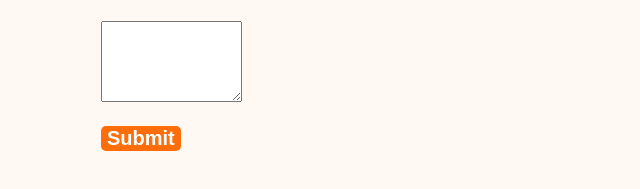
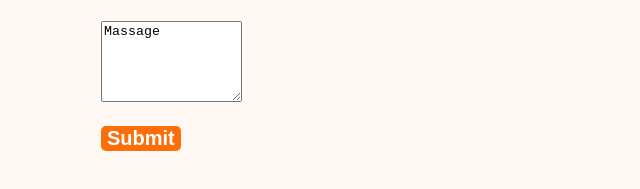
Before and after one commit to rajuahmmed111/portfolio-repo, a plain HTML site: page portfolio.html in a window 1280 px wide. Shown: the part 3260-3449 px from the top of the page, 589-1229 px from the left. Drawn offline with nearby package versions, Linux system fonts and the light colour scheme.

```diff
--- a/portfolio.html
+++ b/portfolio.html
@@ -181,7 +181,7 @@
             <form class="contact" action="">
                 <input type="text" placeholder="your name">
                 <input type="email" placeholder="your email">
-                <textarea name="" id="" cols="15" rows="5"></textarea>
+                <textarea name="" id="" cols="15" rows="5">Massage</textarea>
                 <input class="btn-primary" type="submit" name="" id="">
             </form>
         </div>
```
